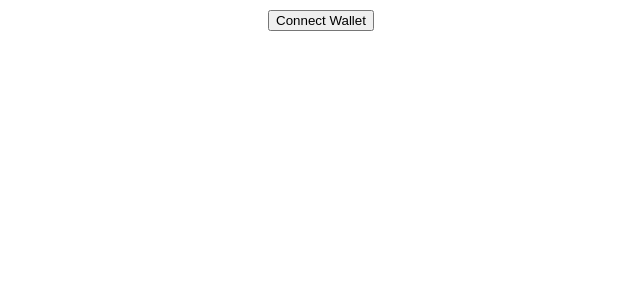
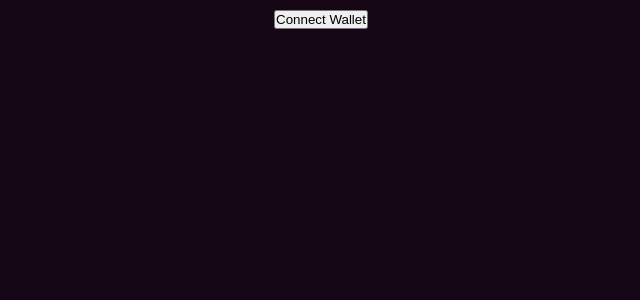
Before and after one commit to BundlesBet/Bundles-Bet-Frontend, a Next.js app: page / in a window 1280 px wide. Shown: the top 300 px of the page, without its empty margins (319-959 px from the left). Built offline with nearby package versions, Linux system fonts and the light colour scheme.

Commit message:
Added: Required Global Styles

```diff
--- a/styles/globals.scss
+++ b/styles/globals.scss
@@ -1,16 +1,28 @@
-html,
-body {
+@import url("https://fonts.googleapis.com/css2?family=Raleway:ital,wght@0,100;0,200;0,300;0,400;0,500;0,600;0,700;0,800;1,100;1,200;1,300;1,400;1,500;1,600;1,700&display=swap");
+
+* {
+  margin: 0;
   padding: 0;
-  margin: 0;
-  font-family: -apple-system, BlinkMacSystemFont, Segoe UI, Roboto, Oxygen,
-    Ubuntu, Cantarell, Fira Sans, Droid Sans, Helvetica Neue, sans-serif;
+  box-sizing: border-box;
 }
 
-a {
-  color: inherit;
-  text-decoration: none;
+*::after,
+*::before {
+  box-sizing: inherit;
 }
 
-* {
-  box-sizing: border-box;
+body {
+  margin: 0;
+  padding: 0;
+  overflow-x: hidden;
+  font-family: "Inter";
+  -webkit-background-size: cover;
+  -moz-background-size: cover;
+  -o-background-size: cover;
+  background-size: cover;
+  background-color: #150716;
+  color: #ffffff;
+  max-width: 1800px;
+  width: 100%;
+  max-width: 100%;
 }
```
